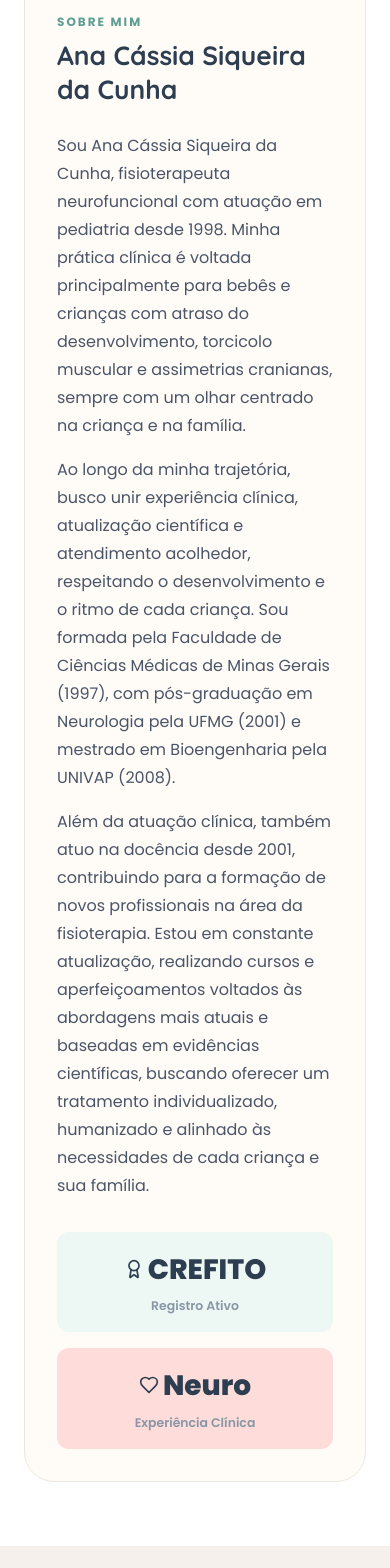
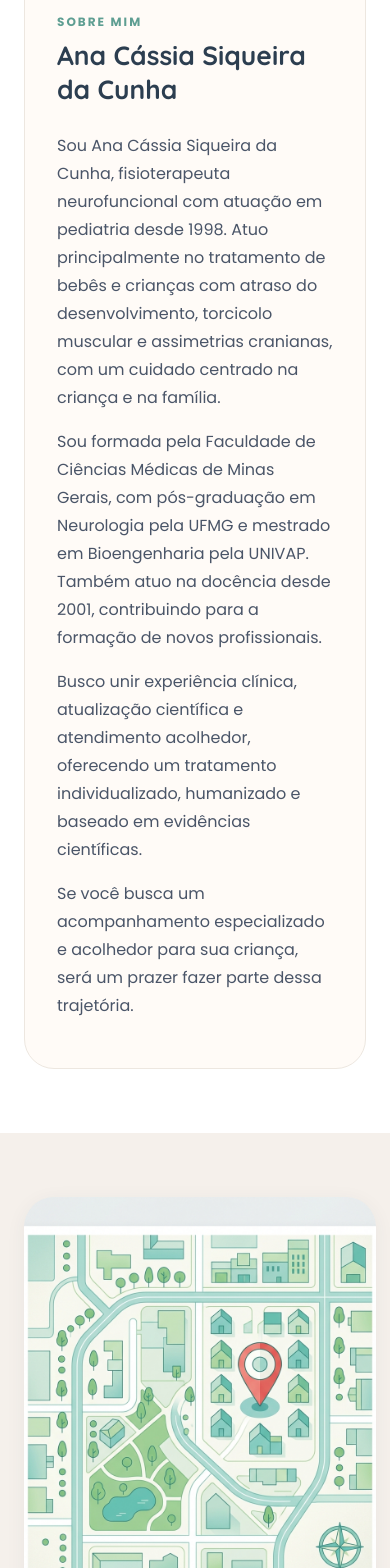
Before and after one commit to sitefisioneuro-droid/neuro-fisio, a Next.js app: page / in a window 390 px wide. Shown: the part 3880-5448 px from the top of the page. Built offline with nearby package versions, Linux system fonts and the light colour scheme.

Commit message:
mobile first

```diff
--- a/src/app/page.tsx
+++ b/src/app/page.tsx
@@ -17,10 +17,14 @@ import {
 import WhatsAppIcon from "@/components/WhatsAppIcon";
 import styles from "./page.module.css";
 
-/* ── Número do WhatsApp (trocar pelo real) ── */
-const WHATSAPP_NUMBER = "5511999999999";
+/* ── Informações de Contato (Reais) ── */
+const WHATSAPP_NUMBER = "5531999935571";
+const EMAIL_ADDRESS = "anacassia.fisio@gmail.com";
+const INSTAGRAM_URL = "https://www.instagram.com/anacassiafisio?igsh=MWE3bmQ1NnVodHlpaA%3D%3D&utm_source=qr";
+const PHONE_DISPLAY = "(31) 99993-5571";
+
 const WHATSAPP_MSG = encodeURIComponent(
-  "Olá! Gostaria de agendar uma consulta de fisioterapia neurológica infantil."
+  "Olá Ana Cássia! Vi seu site e gostaria de agendar uma consulta de fisioterapia neurológica infantil."
 );
 const WHATSAPP_LINK = `https://wa.me/${WHATSAPP_NUMBER}?text=${WHATSAPP_MSG}`;
 
@@ -258,47 +262,32 @@ export default function Home() {
 
                 <p className={styles.proText}>
                   Sou Ana Cássia Siqueira da Cunha, fisioterapeuta neurofuncional
-                  com atuação em pediatria desde 1998. Minha prática clínica é
-                  voltada principalmente para bebês e crianças com atraso do
-                  desenvolvimento, torcicolo muscular e assimetrias cranianas,
-                  sempre com um olhar centrado na criança e na família.
+                  com atuação em pediatria desde 1998. Atuo principalmente no
+                  tratamento de bebês e crianças com atraso do desenvolvimento,
+                  torcicolo muscular e assimetrias cranianas, com um cuidado
+                  centrado na criança e na família.
                 </p>
 
                 <p className={styles.proText}>
-                  Ao longo da minha trajetória, busco unir experiência clínica,
-                  atualização científica e atendimento acolhedor, respeitando o
-                  desenvolvimento e o ritmo de cada criança. Sou formada pela
-                  Faculdade de Ciências Médicas de Minas Gerais (1997), com
-                  pós-graduação em Neurologia pela UFMG (2001) e mestrado em
-                  Bioengenharia pela UNIVAP (2008).
+                  Sou formada pela Faculdade de Ciências Médicas de Minas Gerais,
+                  com pós-graduação em Neurologia pela UFMG e mestrado em
+                  Bioengenharia pela UNIVAP. Também atuo na docência desde 2001,
+                  contribuindo para a formação de novos profissionais.
                 </p>
 
                 <p className={styles.proText}>
-                  Além da atuação clínica, também atuo na docência desde 2001,
-                  contribuindo para a formação de novos profissionais na área da
-                  fisioterapia. Estou em constante atualização, realizando
-                  cursos e aperfeiçoamentos voltados às abordagens mais atuais e
-                  baseadas em evidências científicas, buscando oferecer um
-                  tratamento individualizado, humanizado e alinhado às
-                  necessidades de cada criança e sua família.
+                  Busco unir experiência clínica, atualização científica e
+                  atendimento acolhedor, oferecendo um tratamento
+                  individualizado, humanizado e baseado em evidências
+                  científicas.
                 </p>
 
-                <div className={styles.proStats}>
-                  <div className={`${styles.statBox} ${styles.statSage}`}>
-                    <span className={styles.statNumber}>
-                      <Award size={20} style={{ display: "inline", marginRight: 4 }} />
-                      CREFITO
-                    </span>
-                    <span className={styles.statLabel}>Registro Ativo</span>
-                  </div>
-                  <div className={`${styles.statBox} ${styles.statBlush}`}>
-                    <span className={styles.statNumber}>
-                      <Heart size={20} style={{ display: "inline", marginRight: 4 }} />
-                      Neuro
-                    </span>
-                    <span className={styles.statLabel}>Experiência Clínica</span>
-                  </div>
-                </div>
+                <p className={styles.proText}>
+                  Se você busca um acompanhamento especializado e acolhedor para
+                  sua criança, será um prazer fazer parte dessa trajetória.
+                </p>
+
+
               </div>
             </div>
           </div>
@@ -348,7 +337,7 @@ export default function Home() {
                     <span className={styles.contactLabel}>E-mail</span>
                     {/* ⬇ Trocar pelo email real */}
                     <p className={styles.contactValue}>
-                      contato@exemplo.com.br
+                      {EMAIL_ADDRESS}
                     </p>
                   </div>
                 </div>
@@ -360,7 +349,7 @@ export default function Home() {
                   <div>
                     <span className={styles.contactLabel}>Telefone</span>
                     {/* ⬇ Trocar pelo telefone real */}
-                    <p className={styles.contactValue}>(00) 00000-0000</p>
+                    <p className={styles.contactValue}>{PHONE_DISPLAY}</p>
                   </div>
                 </div>
 
@@ -420,17 +409,17 @@ export default function Home() {
                     </a>
                   </li>
                   <li>
-                    <a href="https://instagram.com" target="_blank" rel="noopener noreferrer">
+                    <a href={INSTAGRAM_URL} target="_blank" rel="noopener noreferrer">
                       <Instagram size={16} /> Instagram
                     </a>
                   </li>
                   <li>
-                    <a href="mailto:contato@exemplo.com.br">
+                    <a href={`mailto:${EMAIL_ADDRESS}`}>
                       <Mail size={16} /> E-mail
                     </a>
                   </li>
                   <li>
-                    <a href="tel:+5500000000000">
+                    <a href={`tel:+5531999935571`}>
                       <Phone size={16} /> Telefone
                     </a>
                   </li>
@@ -455,7 +444,7 @@ export default function Home() {
             </p>
             <div className={styles.footerSocials}>
               <a
-                href="https://instagram.com"
+                href={INSTAGRAM_URL}
                 target="_blank"
                 rel="noopener noreferrer"
                 className={styles.socialLink}
```
